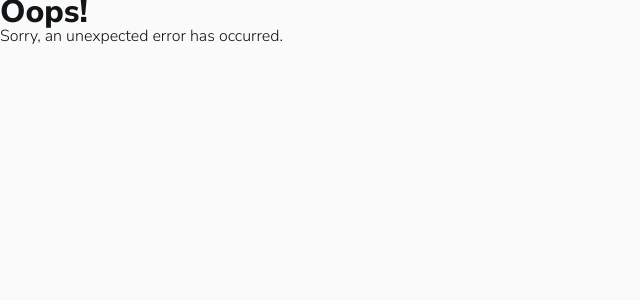
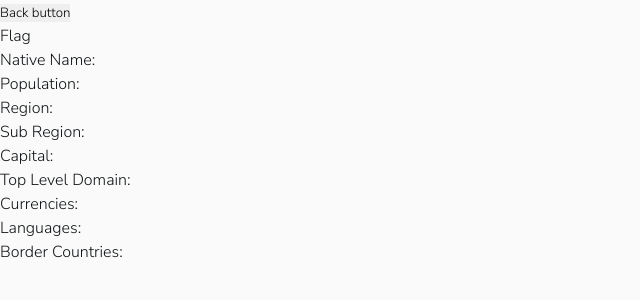
Before and after one commit to akshaypatel99/rest-countries-api, a React (Vite) app: page /country/1 in a window 1280 px wide. Shown: the top 300 px of the page, without its empty margins (0-640 px from the left). Built offline with nearby package versions, Linux system fonts and the light colour scheme.

Commit message:
Add DetailPage component and route

```diff
--- /dev/null
+++ b/src/components/detail/DetailPage.tsx
@@ -0,0 +1,49 @@
+const DetailPage = () => {
+	return (
+		<main>
+			<nav>
+				<button>Back button</button>
+			</nav>
+			<article>
+				<div>Flag</div>
+				<section>
+					<div>
+						<p>
+							Native Name: <span></span>
+						</p>
+						<p>
+							Population: <span></span>
+						</p>
+						<p>
+							Region: <span></span>
+						</p>
+						<p>
+							Sub Region: <span></span>
+						</p>
+						<p>
+							Capital: <span></span>
+						</p>
+					</div>
+					<div>
+						<p>
+							Top Level Domain: <span></span>
+						</p>
+						<p>
+							Currencies: <span></span>
+						</p>
+						<p>
+							Languages: <span></span>
+						</p>
+					</div>
+					<div>
+						<p>
+							Border Countries: <span></span>
+						</p>
+					</div>
+				</section>
+			</article>
+		</main>
+	);
+};
+
+export default DetailPage;
--- a/src/main.tsx
+++ b/src/main.tsx
@@ -4,12 +4,17 @@ import App from './App';
 import { createBrowserRouter, RouterProvider } from 'react-router-dom';
 import './index.css';
 import ErrorPage from './components/error/ErrorPage';
+import DetailPage from './components/detail/DetailPage';
 
 const router = createBrowserRouter([
 	{
 		path: '/',
 		element: <App />,
 		errorElement: <ErrorPage />,
+	},
+	{
+		path: 'country/:countryId',
+		element: <DetailPage />,
 	},
 ]);
 
```
